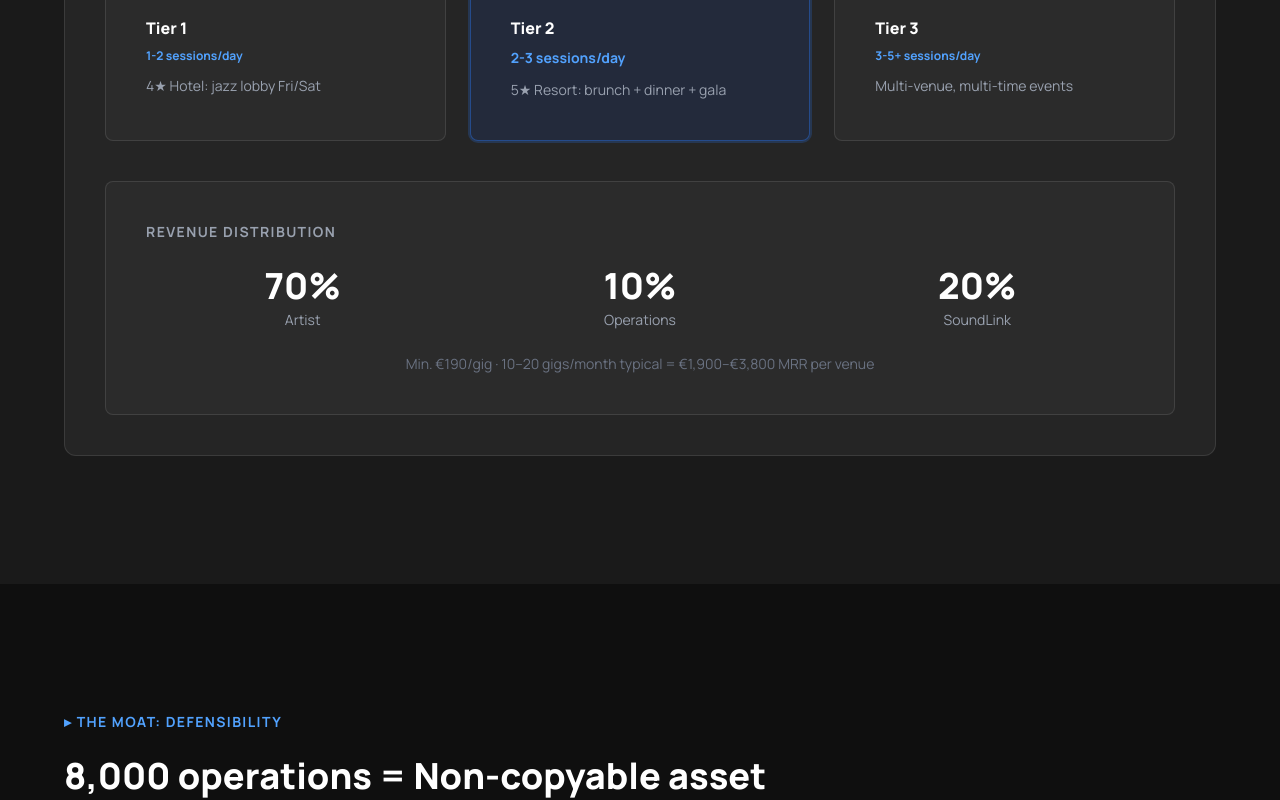
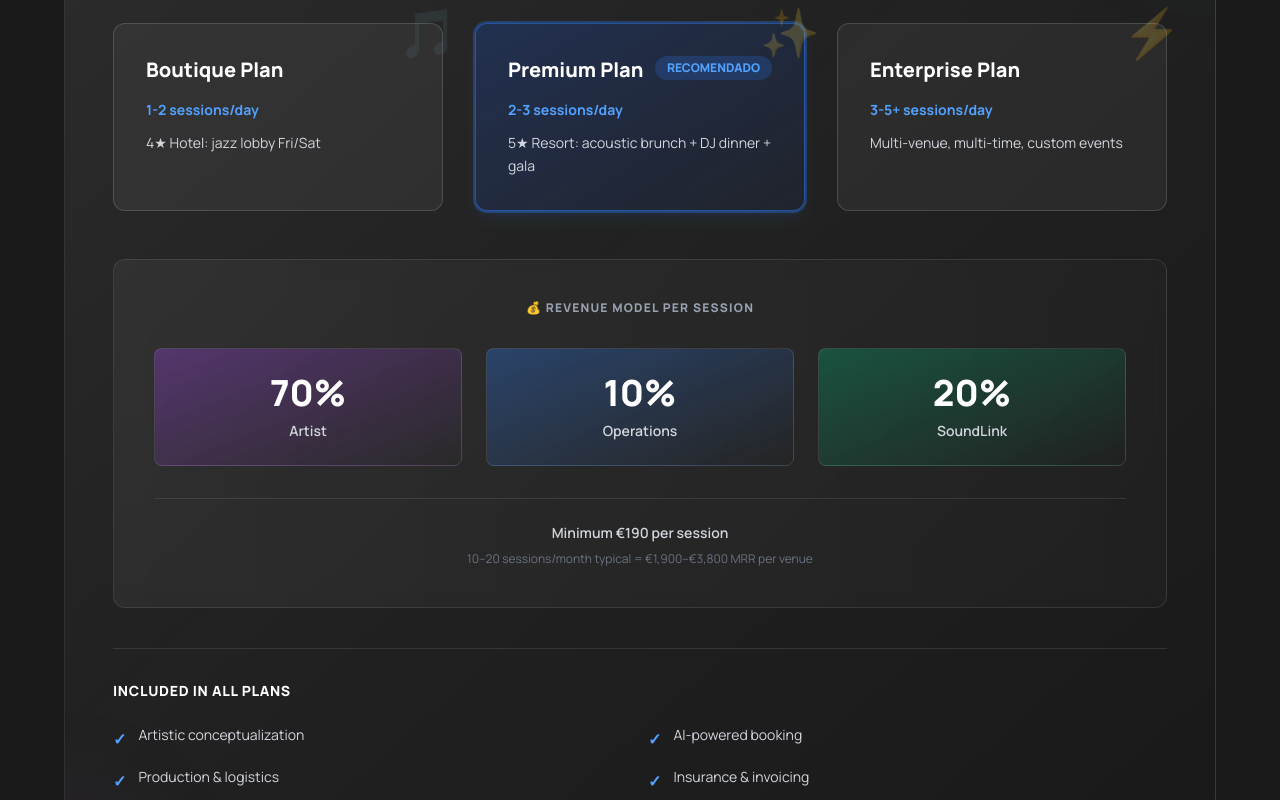
Before and after one commit to doyopro/soundlink-landing, a Next.js app: page /en/investors in a window 1280 px wide. Shown: the part 5200-6000 px from the top of the page. Built offline with nearby package versions, Linux system fonts and the light colour scheme.

Commit message:
refactor: redesign business model section with better visuals and copy

```diff
--- a/src/app/[locale]/investors/page.tsx
+++ b/src/app/[locale]/investors/page.tsx
@@ -571,65 +571,105 @@
                         </div>
                     </div>
 
-                    {/* Business Model */}
-                    <div className="bg-white/5 border border-white/10 rounded-xl p-10">
-                        <h3 className="text-2xl font-black text-white mb-8">{isES ? 'Modelo de Negocio' : 'Business Model'}</h3>
+                    {/* Business Model - MEJORADO */}
+                    <div className="bg-gradient-to-br from-white/8 via-white/3 to-transparent border border-white/10 rounded-2xl p-12 relative overflow-hidden">
+                        {/* Gradient decoration */}
+                        <div className="absolute -top-20 -right-20 w-40 h-40 bg-blue-500/5 rounded-full blur-3xl" />
+                        <div className="absolute -bottom-20 -left-20 w-40 h-40 bg-purple-500/5 rounded-full blur-3xl" />
 
-                        <div className="grid grid-cols-1 md:grid-cols-3 gap-6 mb-10">
+                        <div className="relative z-10">
+                            <h3 className="text-3xl font-black text-white mb-2">{isES ? 'Planes de Producción' : 'Production Plans'}</h3>
+                            <p className="text-sm text-gray-400 mb-10 font-semibold uppercase tracking-widest">{isES ? 'Diseñados para cada tipo de venue' : 'Tailored to every venue type'}</p>
+
+                            <div className="grid md:grid-cols-3 gap-8 mb-12">
                                 {[
                                     {
-                                    name: 'Tier 1',
+                                        name: isES ? 'Plan Boutique' : 'Boutique Plan',
                                         sessions: isES ? '1-2 sesiones/día' : '1-2 sessions/day',
-                                    example: isES ? 'Hotel 4★: jazz lobby viernes/sábado' : '4★ Hotel: jazz lobby Fri/Sat',
+                                        example: isES ? 'Hotel 4★: jazz en lobby viernes y sábado' : '4★ Hotel: jazz lobby Fri/Sat',
+                                        icon: '🎵',
                                     },
                                     {
-                                    name: 'Tier 2',
+                                        name: isES ? 'Plan Premium' : 'Premium Plan',
                                         sessions: isES ? '2-3 sesiones/día' : '2-3 sessions/day',
-                                    example: isES ? 'Resort 5★: brunch + dinner + gala' : '5★ Resort: brunch + dinner + gala',
+                                        example: isES ? 'Resort 5★: brunch acústico + cena con DJs + gala' : '5★ Resort: acoustic brunch + DJ dinner + gala',
+                                        icon: '✨',
                                         featured: true,
                                     },
                                     {
-                                    name: 'Tier 3',
+                                        name: isES ? 'Plan Enterprise' : 'Enterprise Plan',
                                         sessions: isES ? '3-5+ sesiones/día' : '3-5+ sessions/day',
-                                    example: isES ? 'Gran evento: multi-venue, multi-horario' : 'Multi-venue, multi-time events',
+                                        example: isES ? 'Eventos multi-venue, multi-horario, custom' : 'Multi-venue, multi-time, custom events',
+                                        icon: '⚡',
                                     },
-                            ].map(({ name, sessions, example, featured }, i) => (
+                                ].map(({ name, sessions, example, icon, featured }, i) => (
                                     <div
                                         key={i}
-                                    className={`p-10 rounded-lg border transition-all ${featured
-                                        ? 'bg-blue-600/10 border-blue-500/40 ring-2 ring-blue-500/20'
-                                        : 'bg-white/3 border-white/10 hover:border-blue-500/30'
+                                        className={`relative p-8 rounded-xl border transition-all group ${featured
+                                            ? 'bg-gradient-to-br from-blue-600/20 to-blue-600/5 border-blue-500/50 ring-2 ring-blue-500/30 shadow-lg shadow-blue-500/10'
+                                            : 'bg-white/5 border-white/15 hover:border-blue-500/40 hover:bg-white/8'
                                         }`}
                                     >
-                                    <p className="font-black text-white mb-2">{name}</p>
-                                    <p className={`${featured ? 'text-sm' : 'text-xs'} text-blue-400 font-bold mb-3`}>{sessions}</p>
-                                    <p className="text-sm text-gray-400">{example}</p>
+                                        <div className="absolute -top-4 -right-4 text-5xl opacity-20">{icon}</div>
+
+                                        <div className="relative z-10">
+                                            <div className="flex items-start justify-between mb-4">
+                                                <h4 className="font-black text-white text-xl">{name}</h4>
+                                                {featured && <span className="text-xs font-black text-blue-400 bg-blue-500/20 px-3 py-1 rounded-full">RECOMENDADO</span>}
+                                            </div>
+                                            <p className="text-sm text-blue-400 font-bold mb-3">{sessions}</p>
+                                            <p className="text-sm text-gray-300 leading-relaxed">{example}</p>
+                                        </div>
                                     </div>
                                 ))}
                             </div>
 
-                        {/* Revenue Model */}
-                        <div className="bg-white/3 rounded-lg p-10 border border-white/10">
-                            <p className="text-sm font-bold text-gray-400 uppercase tracking-widest mb-6">
-                                {isES ? 'Distribución de Revenue' : 'Revenue Distribution'}
+                            <div className="bg-gradient-to-r from-white/5 to-white/2 rounded-xl p-10 border border-white/10 backdrop-blur-sm">
+                                <p className="text-xs font-black text-gray-400 uppercase tracking-widest mb-8 text-center">
+                                    {isES ? '💰 Modelo de Revenue por Sesión' : '💰 Revenue Model per Session'}
                                 </p>
-                            <div className="grid grid-cols-3 gap-6 text-center mb-6">
+
+                                <div className="grid grid-cols-3 gap-6 mb-8">
                                     {[
-                                    { label: isES ? 'Al Artista' : 'Artist', pct: '70%' },
-                                    { label: isES ? 'Operación' : 'Operations', pct: '10%' },
-                                    { label: isES ? 'SoundLink' : 'SoundLink', pct: '20%' },
-                                ].map(({ label, pct }, i) => (
-                                    <div key={i}>
-                                        <p className="text-4xl font-black text-white mb-1">{pct}</p>
-                                        <p className="text-sm text-gray-400">{label}</p>
+                                        { label: isES ? 'Al Artista' : 'Artist', pct: '70%', color: 'from-purple-500/30' },
+                                        { label: isES ? 'Operación' : 'Operations', pct: '10%', color: 'from-blue-500/30' },
+                                        { label: 'SoundLink', pct: '20%', color: 'from-emerald-500/30' },
+                                    ].map(({ label, pct, color }, i) => (
+                                        <div key={i} className={`bg-gradient-to-br ${color} to-transparent rounded-lg p-6 text-center border border-white/10`}>
+                                            <p className="text-4xl font-black text-white mb-2">{pct}</p>
+                                            <p className="text-sm text-gray-300 font-semibold">{label}</p>
                                         </div>
                                     ))}
                                 </div>
-                            <p className="text-sm text-gray-500 text-center">
+
+                                <div className="border-t border-white/10 pt-6 text-center">
+                                    <p className="text-sm text-gray-300 font-semibold mb-2">
+                                        {isES ? 'Mínimo 190€ por sesión' : 'Minimum €190 per session'}
+                                    </p>
+                                    <p className="text-xs text-gray-500">
                                         {isES
-                                    ? 'Mín. 190€/gig · 10–20 gigs/mes típico = 1.900–3.800€ MRR por venue'
-                                    : 'Min. €190/gig · 10–20 gigs/month typical = €1,900–€3,800 MRR per venue'}
+                                            ? '10–20 sesiones/mes típico = 1.900–3.800€ MRR por venue'
+                                            : '10–20 sessions/month typical = €1,900–€3,800 MRR per venue'}
                                     </p>
+                                </div>
+                            </div>
+
+                            <div className="mt-10 pt-8 border-t border-white/10">
+                                <p className="text-sm font-black text-white mb-6 uppercase tracking-wider">
+                                    {isES ? 'Incluido en todos los planes' : 'Included in all plans'}
+                                </p>
+                                <div className="grid md:grid-cols-2 gap-4">
+                                    {(isES
+                                        ? ['Conceptualización artística', 'Booking inteligente con IA', 'Producción y logística', 'Seguros e invoicing', 'Social content grabado', 'Soporte 24/7 especializado']
+                                        : ['Artistic conceptualization', 'AI-powered booking', 'Production & logistics', 'Insurance & invoicing', 'Branded social content', '24/7 Specialized support']
+                                    ).map((item, i) => (
+                                        <div key={i} className="flex gap-3 items-start">
+                                            <span className="text-blue-400 font-black mt-0.5">✓</span>
+                                            <span className="text-sm text-gray-300">{item}</span>
+                                        </div>
+                                    ))}
+                                </div>
+                            </div>
                         </div>
                     </div>
                 </div>
```
Lines whose indentation alone changed are shown as unchanged.
